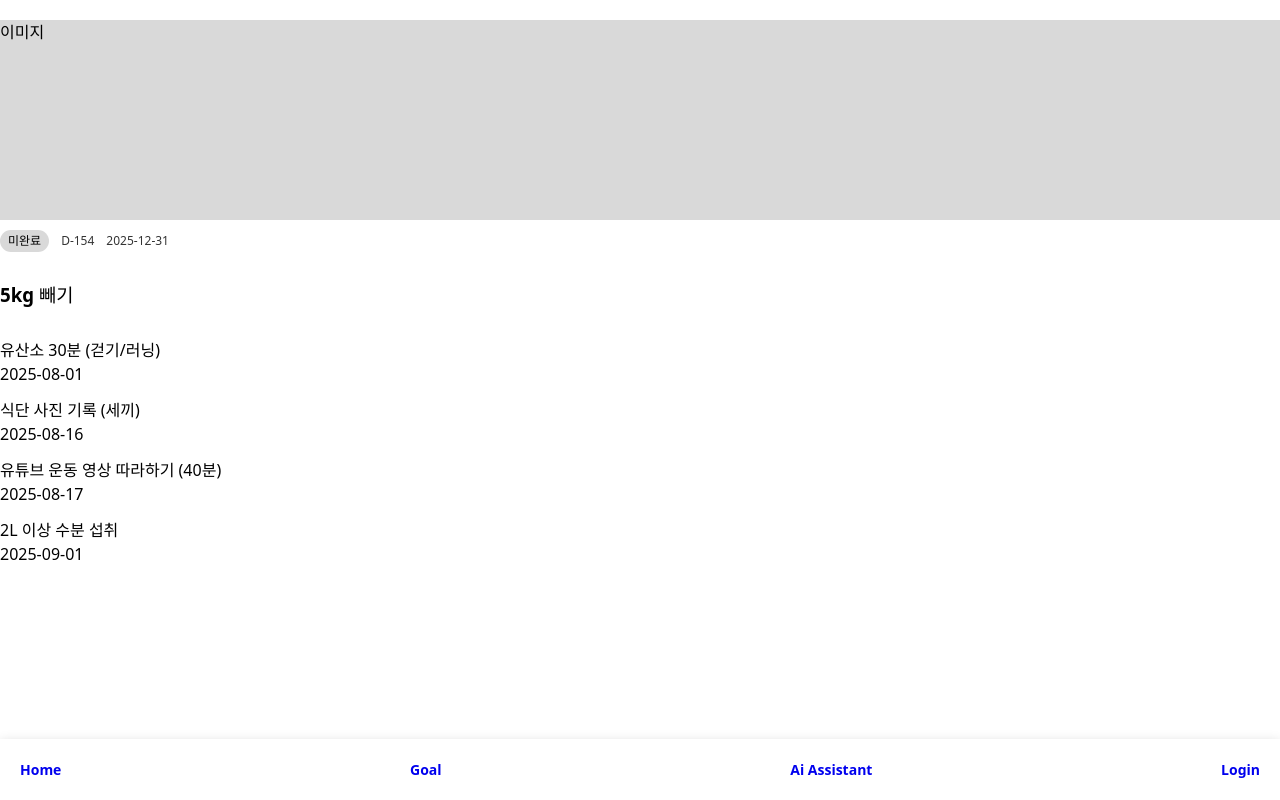
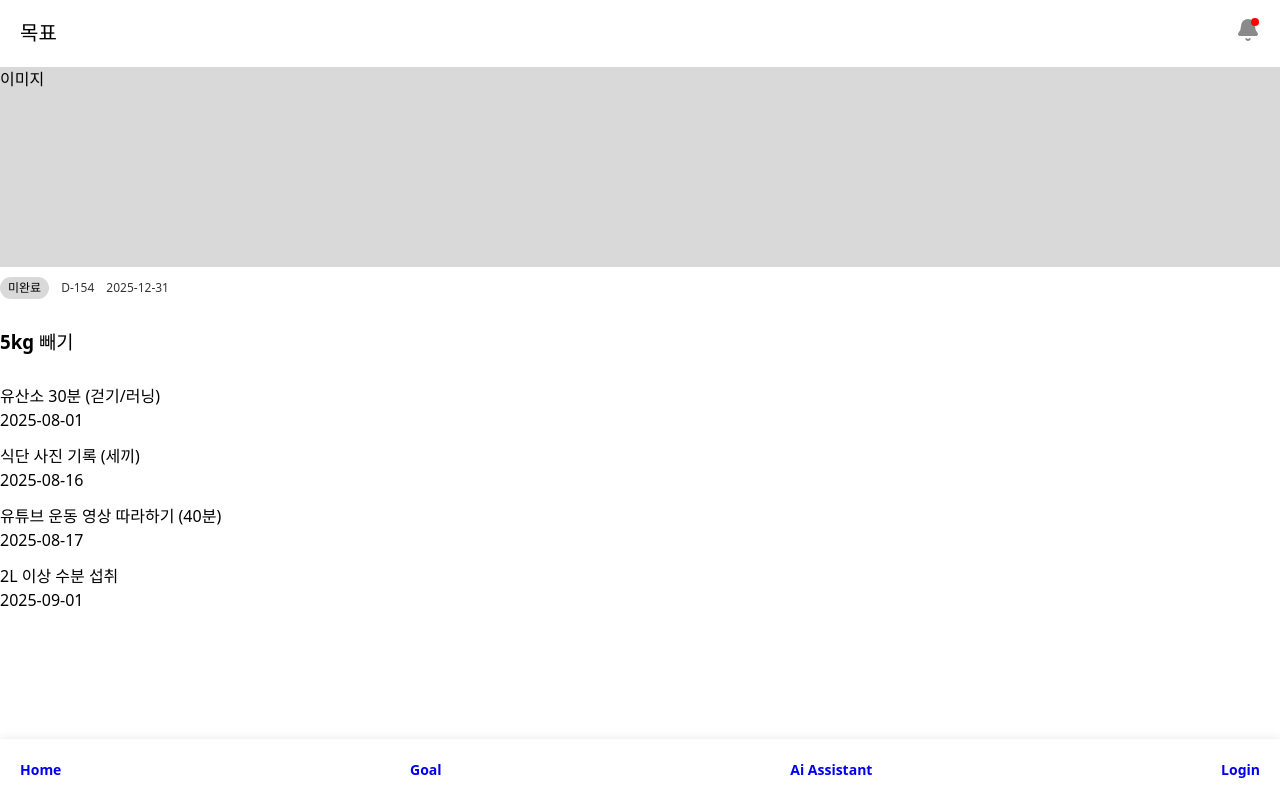
Before and after one commit to AIMinderTeam/aiminder-client, a React (Vite) app: page /goal/1 in a window 1280 px wide. Built offline with nearby package versions, Linux system fonts and the light colour scheme.

Commit message:
refactor: Layout 구조 변경
- 하나의 layout 구조에서 각 페이지 별 layout으로 분리

```diff
--- a/src/App.tsx
+++ b/src/App.tsx
@@ -1,9 +1,11 @@
-import DetailView from './pages/goal/DetailView';
-
 import React, { Suspense } from 'react';
 import { createBrowserRouter, Outlet, RouterProvider } from 'react-router-dom';
 
-import Layout from '@/shared/components/layout/Layout';
+import AiAssistantLayout from '@/pages/ai-assistant/components/layout/AiAssistantLayout';
+import GoalLayout from '@/pages/goal/components/layout/GoalLayout';
+import DetailView from '@/pages/goal/DetailView';
+import HomeLayout from '@/pages/home/components/layout/HomeLayout';
+import NotificationLayout from '@/pages/notification/components/layout/NotificationLayout';
 
 const Login = React.lazy(() => import('@/pages/login/Login'));
 const Home = React.lazy(() => import('@/pages/home/Home'));
@@ -24,17 +26,17 @@ function App() {
         {
           path: '',
           element: (
-            <Layout>
+            <GoalLayout>
               <Goal />
-            </Layout>
+            </GoalLayout>
           ),
         },
         {
           path: ':goalId',
           element: (
-            <Layout>
+            <GoalLayout>
               <DetailView />
-            </Layout>
+            </GoalLayout>
           ),
         },
       ],
@@ -42,25 +44,25 @@ function App() {
     {
       path: '/ai-assistant',
       element: (
-        <Layout>
+        <AiAssistantLayout>
           <AiAssistant />
-        </Layout>
+        </AiAssistantLayout>
       ),
     },
     {
       path: '/notification',
       element: (
-        <Layout>
+        <NotificationLayout>
           <Notification />
-        </Layout>
+        </NotificationLayout>
       ),
     },
     {
       path: '/',
       element: (
-        <Layout>
+        <HomeLayout>
           <Home />
-        </Layout>
+        </HomeLayout>
       ),
     },
 
--- a/src/shared/components/layout/Layout.module.css
+++ b/src/pages/ai-assistant/components/layout/AiAssistantLayout.module.css
@@ -1,4 +1,4 @@
-.LayoutHeader {
+.AiAssistantLayoutHeader {
   position: sticky;
   top: 0;
   left: 0;
@@ -10,36 +10,22 @@
   background-color: #fff;
 }
 
-/* Home Header */
-.LayoutHeaderTitle {
-  font-size: 20px;
-  font-weight: 600;
-  line-height: 1;
-  color: var(--color-primary);
-}
-
-/* Notification Header */
-.LayoutSubHeaderTitle {
+.AiAssistantLayoutHeaderTitle {
   font-size: 20px;
   font-weight: 600;
   line-height: 1;
 }
 
-.LayoutBellContainer {
+.AiAssistantLayoutHeaderButton {
   position: relative;
 }
-.LayoutBellIcon {
+
+.AiAssistantLayoutBellIcon {
   color: rgb(138, 138, 138);
   fill: rgb(138, 138, 138);
 }
 
-.LayoutHeaderButtonContainer {
-  border: none;
-  background-color: transparent;
-  padding: 0;
-}
-
-.LayoutBellDot {
+.AiAssistantLayoutBellDot {
   width: 8px;
   height: 8px;
   background-color: red;
@@ -49,7 +35,7 @@
   right: 1px;
 }
 
-.LayoutNav {
+.AiAssistantLayoutNav {
   position: fixed;
   bottom: 0;
   left: 0;
@@ -67,7 +53,7 @@
   box-shadow: 0px 4px 12px 0px rgba(0, 0, 0, 0.2);
 }
 
-.LayoutNavLink {
+.AiAssistantLayoutNavLink {
   text-decoration: none;
   font-size: 14px;
   font-weight: 600;
--- /dev/null
+++ b/src/pages/ai-assistant/components/layout/AiAssistantLayout.tsx
@@ -0,0 +1,39 @@
+import styles from './AiAssistantLayout.module.css';
+
+import { Link, useNavigate } from 'react-router-dom';
+
+import { Bell } from 'lucide-react';
+
+export default function AiAssistantLayout({ children }: { children: React.ReactNode }) {
+  const navigate = useNavigate();
+
+  return (
+    <main>
+      <header className={styles.AiAssistantLayoutHeader}>
+        <h1 className={styles.AiAssistantLayoutHeaderTitle} onClick={() => navigate('/')}>
+          AI 비서
+        </h1>
+        <Link to="/notification" className={styles.AiAssistantLayoutHeaderButton}>
+          <Bell size={24} className={styles.AiAssistantLayoutBellIcon} />
+          <span className={styles.AiAssistantLayoutBellDot} />
+        </Link>
+      </header>
+      {children}
+
+      <nav className={styles.AiAssistantLayoutNav}>
+        <Link to="/" className={styles.AiAssistantLayoutNavLink}>
+          Home
+        </Link>
+        <Link to="/goal" className={styles.AiAssistantLayoutNavLink}>
+          Goal
+        </Link>
+        <Link to="/ai-assistant" className={styles.AiAssistantLayoutNavLink}>
+          Ai Assistant
+        </Link>
+        <Link to="/login" className={styles.AiAssistantLayoutNavLink}>
+          Login
+        </Link>
+      </nav>
+    </main>
+  );
+}
--- /dev/null
+++ b/src/pages/goal/components/layout/GoalLayout.module.css
@@ -0,0 +1,60 @@
+.GoalLayoutHeader {
+  position: sticky;
+  top: 0;
+  left: 0;
+  right: 0;
+  padding: 10px 20px;
+  display: flex;
+  align-items: center;
+  justify-content: space-between;
+  background-color: #fff;
+}
+
+.GoalLayoutHeaderTitle {
+  font-size: 20px;
+  font-weight: 600;
+  line-height: 1;
+}
+
+.GoalLayoutHeaderButton {
+  position: relative;
+}
+
+.GoalLayoutBellIcon {
+  color: rgb(138, 138, 138);
+  fill: rgb(138, 138, 138);
+}
+
+.GoalLayoutBellDot {
+  width: 8px;
+  height: 8px;
+  background-color: red;
+  border-radius: 50%;
+  position: absolute;
+  top: 0;
+  right: 1px;
+}
+
+.GoalLayoutNav {
+  position: fixed;
+  bottom: 0;
+  left: 0;
+  right: 0;
+  padding: 20px;
+
+  z-index: 100;
+  background-color: #fff;
+
+  display: flex;
+  justify-content: space-between;
+
+  padding-top: 20px;
+
+  box-shadow: 0px 4px 12px 0px rgba(0, 0, 0, 0.2);
+}
+
+.GoalLayoutNavLink {
+  text-decoration: none;
+  font-size: 14px;
+  font-weight: 600;
+}
--- /dev/null
+++ b/src/pages/goal/components/layout/GoalLayout.tsx
@@ -0,0 +1,39 @@
+import styles from './GoalLayout.module.css';
+
+import { Link, useNavigate } from 'react-router-dom';
+
+import { Bell } from 'lucide-react';
+
+export default function GoalLayout({ children }: { children: React.ReactNode }) {
+  const navigate = useNavigate();
+
+  return (
+    <main>
+      <header className={styles.GoalLayoutHeader}>
+        <h1 className={styles.GoalLayoutHeaderTitle} onClick={() => navigate('/')}>
+          목표
+        </h1>
+        <Link to="/notification" className={styles.GoalLayoutHeaderButton}>
+          <Bell size={24} className={styles.GoalLayoutBellIcon} />
+          <span className={styles.GoalLayoutBellDot} />
+        </Link>
+      </header>
+      {children}
+
+      <nav className={styles.GoalLayoutNav}>
+        <Link to="/" className={styles.GoalLayoutNavLink}>
+          Home
+        </Link>
+        <Link to="/goal" className={styles.GoalLayoutNavLink}>
+          Goal
+        </Link>
+        <Link to="/ai-assistant" className={styles.GoalLayoutNavLink}>
+          Ai Assistant
+        </Link>
+        <Link to="/login" className={styles.GoalLayoutNavLink}>
+          Login
+        </Link>
+      </nav>
+    </main>
+  );
+}
--- /dev/null
+++ b/src/pages/home/components/layout/HomeLayout.module.css
@@ -0,0 +1,61 @@
+.HomeLayoutHeader {
+  position: sticky;
+  top: 0;
+  left: 0;
+  right: 0;
+  padding: 10px 20px;
+  display: flex;
+  align-items: center;
+  justify-content: space-between;
+  background-color: #fff;
+}
+
+.HomeLayoutHeaderTitle {
+  font-size: 20px;
+  font-weight: 600;
+  line-height: 1;
+  color: var(--color-primary);
+}
+
+.HomeLayoutHeaderButton {
+  position: relative;
+}
+
+.HomeLayoutBellIcon {
+  color: rgb(138, 138, 138);
+  fill: rgb(138, 138, 138);
+}
+
+.HomeLayoutBellDot {
+  width: 8px;
+  height: 8px;
+  background-color: red;
+  border-radius: 50%;
+  position: absolute;
+  top: 0;
+  right: 1px;
+}
+
+.HomeLayoutNav {
+  position: fixed;
+  bottom: 0;
+  left: 0;
+  right: 0;
+  padding: 20px;
+
+  z-index: 100;
+  background-color: #fff;
+
+  display: flex;
+  justify-content: space-between;
+
+  padding-top: 20px;
+
+  box-shadow: 0px 4px 12px 0px rgba(0, 0, 0, 0.2);
+}
+
+.HomeLayoutNavLink {
+  text-decoration: none;
+  font-size: 14px;
+  font-weight: 600;
+}
--- /dev/null
+++ b/src/pages/home/components/layout/HomeLayout.tsx
@@ -0,0 +1,39 @@
+import styles from './HomeLayout.module.css';
+
+import { Link, useNavigate } from 'react-router-dom';
+
+import { Bell } from 'lucide-react';
+
+export default function HomeLayout({ children }: { children: React.ReactNode }) {
+  const navigate = useNavigate();
+
+  return (
+    <main>
+      <header className={styles.HomeLayoutHeader}>
+        <h1 className={styles.HomeLayoutHeaderTitle} onClick={() => navigate('/')}>
+          AIMinder
+        </h1>
+        <Link to="/notification" className={styles.HomeLayoutHeaderButton}>
+          <Bell size={24} className={styles.HomeLayoutBellIcon} />
+          <span className={styles.HomeLayoutBellDot} />
+        </Link>
+      </header>
+      {children}
+
+      <nav className={styles.HomeLayoutNav}>
+        <Link to="/" className={styles.HomeLayoutNavLink}>
+          Home
+        </Link>
+        <Link to="/goal" className={styles.HomeLayoutNavLink}>
+          Goal
+        </Link>
+        <Link to="/ai-assistant" className={styles.HomeLayoutNavLink}>
+          Ai Assistant
+        </Link>
+        <Link to="/login" className={styles.HomeLayoutNavLink}>
+          Login
+        </Link>
+      </nav>
+    </main>
+  );
+}
--- /dev/null
+++ b/src/pages/notification/components/layout/NotificationLayout.module.css
@@ -0,0 +1,23 @@
+.NotificationLayoutHeader {
+  position: sticky;
+  top: 0;
+  left: 0;
+  right: 0;
+  padding: 10px 20px;
+  display: flex;
+  align-items: center;
+  justify-content: space-between;
+  background-color: #fff;
+}
+
+.NotificationLayoutHeaderButton {
+  border: none;
+  background-color: transparent;
+  padding: 0;
+}
+
+.NotificationLayoutTitle {
+  font-size: 20px;
+  font-weight: 600;
+  line-height: 1;
+}
--- /dev/null
+++ b/src/pages/notification/components/layout/NotificationLayout.tsx
@@ -0,0 +1,28 @@
+import styles from './NotificationLayout.module.css';
+
+import { useNavigate } from 'react-router-dom';
+
+import { ChevronLeft, EllipsisVertical } from 'lucide-react';
+
+export default function NotificationLayout({ children }: { children: React.ReactNode }) {
+  const navigate = useNavigate();
+
+  const goBack = () => {
+    navigate(-1);
+  };
+
+  return (
+    <main>
+      <header className={styles.NotificationLayoutHeader}>
+        <button onClick={goBack} className={styles.NotificationLayoutHeaderButton}>
+          <ChevronLeft size={24} />
+        </button>
+        <h1 className={styles.NotificationLayoutTitle}>알림</h1>
+        <button onClick={goBack} className={styles.NotificationLayoutHeaderButton}>
+          <EllipsisVertical size={24} />
+        </button>
+      </header>
+      {children}
+    </main>
+  );
+}
--- a/src/shared/components/layout/Layout.tsx
+++ /dev/null
@@ -1,70 +0,0 @@
-import styles from './Layout.module.css';
-
-import { Link, useLocation, useNavigate } from 'react-router-dom';
-
-import { Bell, ChevronLeft, EllipsisVertical } from 'lucide-react';
-
-export default function Layout({ children }: { children: React.ReactNode }) {
-  const navigate = useNavigate();
-  const { pathname } = useLocation();
-  console.log(pathname);
-  const isHome = pathname === '/';
-  const isNotification = pathname === '/notification';
-
-  const goBack = () => {
-    navigate(-1);
-  };
-
-  return (
-    <main>
-      <header className={styles.LayoutHeader}>
-        {isHome ? <HomeHeader /> : isNotification ? <NotificationHeader /> : null}
-      </header>
-      {children}
-      {isNotification ? null : (
-        <nav className={styles.LayoutNav}>
-          <Link to="/" className={styles.LayoutNavLink}>
-            Home
-          </Link>
-          <Link to="/goal" className={styles.LayoutNavLink}>
-            Goal
-          </Link>
-          <Link to="/ai-assistant" className={styles.LayoutNavLink}>
-            Ai Assistant
-          </Link>
-          <Link to="/login" className={styles.LayoutNavLink}>
-            Login
-          </Link>
-        </nav>
-      )}
-    </main>
-  );
-
-  function HomeHeader() {
-    return (
-      <>
-        <h1 className={styles.LayoutHeaderTitle} onClick={() => navigate('/')}>
-          AIMinder
-        </h1>
-        <Link to="/notification" className={styles.LayoutBellContainer}>
-          <Bell size={24} className={styles.LayoutBellIcon} />
-          <span className={styles.LayoutBellDot} />
-        </Link>
-      </>
-    );
-  }
-
-  function NotificationHeader() {
-    return (
-      <>
-        <button onClick={goBack} className={styles.LayoutHeaderButtonContainer}>
-          <ChevronLeft size={24} />
-        </button>
-        <h1 className={styles.LayoutSubHeaderTitle}>알림</h1>
-        <button onClick={goBack} className={styles.LayoutHeaderButtonContainer}>
-          <EllipsisVertical size={24} />
-        </button>
-      </>
-    );
-  }
-}
```
